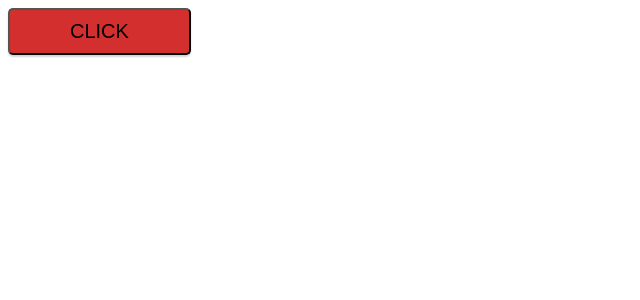
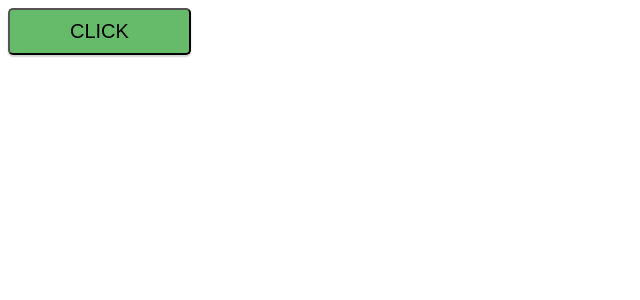
Before and after one commit to dynamicbloom/Button, a React (Create React App) app: page / in a window 1280 px wide. Shown: the top 300 px of the page, without its empty margins (0-640 px from the left). Built offline with nearby package versions, Linux system fonts and the light colour scheme.

Commit message:
Colored green

```diff
--- a/src/App.js
+++ b/src/App.js
@@ -2,7 +2,7 @@ import React from 'react';
 import styled from 'styled-components';
 
 const Button = styled.button`
-  background-color: #d32f2f;
+  background-color: #66bb6a;
   padding: 10px 60px;
   border-radius: 5px;
   font-size: 20px;
```
Also changed, not shown: 1 other file (tests, documents, lock files or other folders).
